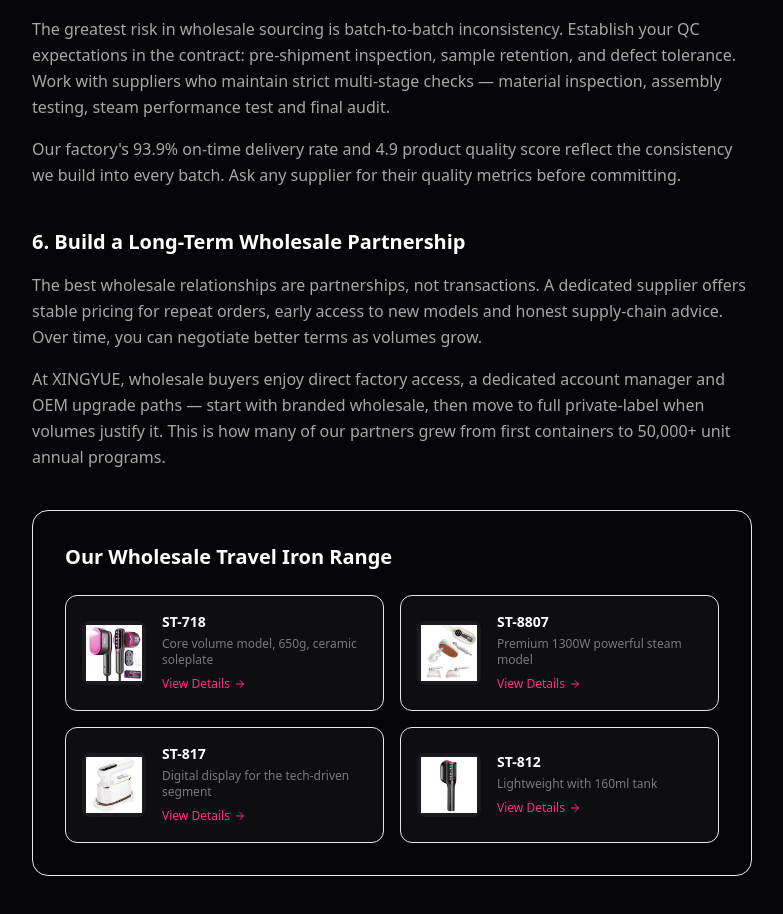
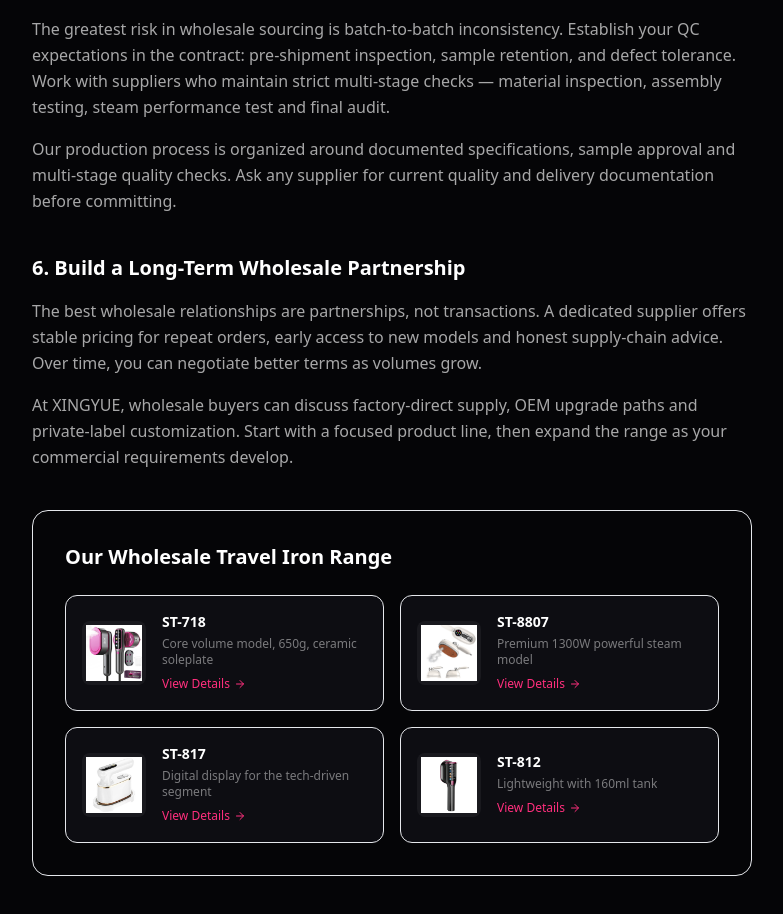
Before and after one commit to zikaiou/xingyue-appliance, a Next.js app: page /blog/travel-iron-wholesale in a window 1280 px wide. Shown: the part 2241-3155 px from the top of the page, without its empty margins (248-1031 px from the left). Built offline with nearby package versions, Linux system fonts and the light colour scheme; no server answers.

Commit message:
content: publish full-site authenticity audit V2 preview

```diff
--- a/app/blog/garment-steamer-lead-time/page.tsx
+++ b/app/blog/garment-steamer-lead-time/page.tsx
@@ -59,7 +59,7 @@ const sections = [
     title: "Mass Production: 30–45 Days Is Standard",
     body: [
       "After sample approval, standard production lead time is 30–45 days depending on order quantity. Larger orders and heavily customized configurations sit at the upper end; existing models in standard setup move faster.",
-      "XINGYUE's 500+ skilled workers and established production scheduling keep this window consistent — our on-time delivery rate is a metric we publish because it matters to importers planning inventory.",
+      "XINGYUE's 500+ skilled workers and production scheduling support this standard lead-time window. Confirm the current production schedule against your selected model, order quantity and customization requirements.",
     ],
   },
   {
--- a/app/blog/private-label-guide/page.tsx
+++ b/app/blog/private-label-guide/page.tsx
@@ -42,7 +42,7 @@ const sections = [
     title: "6. Launch, Learn and Scale",
     body: [
       "Start with a focused first order that tests demand — one or two models in your primary market. Gather sales and return data, then scale: expand models, add colors, improve packaging, and negotiate better pricing with your supplier as volume grows.",
-      "This incremental approach is how many of our partners grew from a first container to 50,000+ unit annual programs. Private label is a marathon, and the brands that win iterate quickly with a manufacturing partner who supports growth.",
+      "This incremental approach supports scalable volume production: test a focused line, learn from the market, then expand models, colors and packaging with a manufacturing partner that supports the next stage.",
     ],
   },
 ];
--- a/app/blog/travel-iron-guide/page.tsx
+++ b/app/blog/travel-iron-guide/page.tsx
@@ -43,7 +43,7 @@ const sections = [
     title: "6. OEM / ODM: Building Your Own Brand Line",
     body: [
       "Most buyers sourcing travel irons from China are not selling under a global brand — they are building one. A full-service OEM partner handles logo printing, custom colors, bespoke packaging design and even specification adjustments.",
-      "At XINGYUE, our OEM process covers concept, industrial design, prototype, testing and mass production. Whether you need 1,000 or 100,000 units, our 35,000m² factory with 500+ workers ensures consistent quality and on-time delivery to over 100 countries.",
+      "At XINGYUE, our OEM process covers concept, industrial design, prototype, testing and mass production. Our 35,000m² factory with 500+ workers supports product programs for brands and importers across more than 100 export markets.",
     ],
   },
 ];
--- a/app/blog/travel-iron-wholesale/page.tsx
+++ b/app/blog/travel-iron-wholesale/page.tsx
@@ -35,14 +35,14 @@ const sections = [
     title: "5. Quality Consistency Across Batches",
     body: [
       "The greatest risk in wholesale sourcing is batch-to-batch inconsistency. Establish your QC expectations in the contract: pre-shipment inspection, sample retention, and defect tolerance. Work with suppliers who maintain strict multi-stage checks — material inspection, assembly testing, steam performance test and final audit.",
-      "Our factory's 93.9% on-time delivery rate and 4.9 product quality score reflect the consistency we build into every batch. Ask any supplier for their quality metrics before committing.",
+      "Our production process is organized around documented specifications, sample approval and multi-stage quality checks. Ask any supplier for current quality and delivery documentation before committing.",
     ],
   },
   {
     title: "6. Build a Long-Term Wholesale Partnership",
     body: [
       "The best wholesale relationships are partnerships, not transactions. A dedicated supplier offers stable pricing for repeat orders, early access to new models and honest supply-chain advice. Over time, you can negotiate better terms as volumes grow.",
-      "At XINGYUE, wholesale buyers enjoy direct factory access, a dedicated account manager and OEM upgrade paths — start with branded wholesale, then move to full private-label when volumes justify it. This is how many of our partners grew from first containers to 50,000+ unit annual programs.",
+      "At XINGYUE, wholesale buyers can discuss factory-direct supply, OEM upgrade paths and private-label customization. Start with a focused product line, then expand the range as your commercial requirements develop.",
     ],
   },
 ];
```
